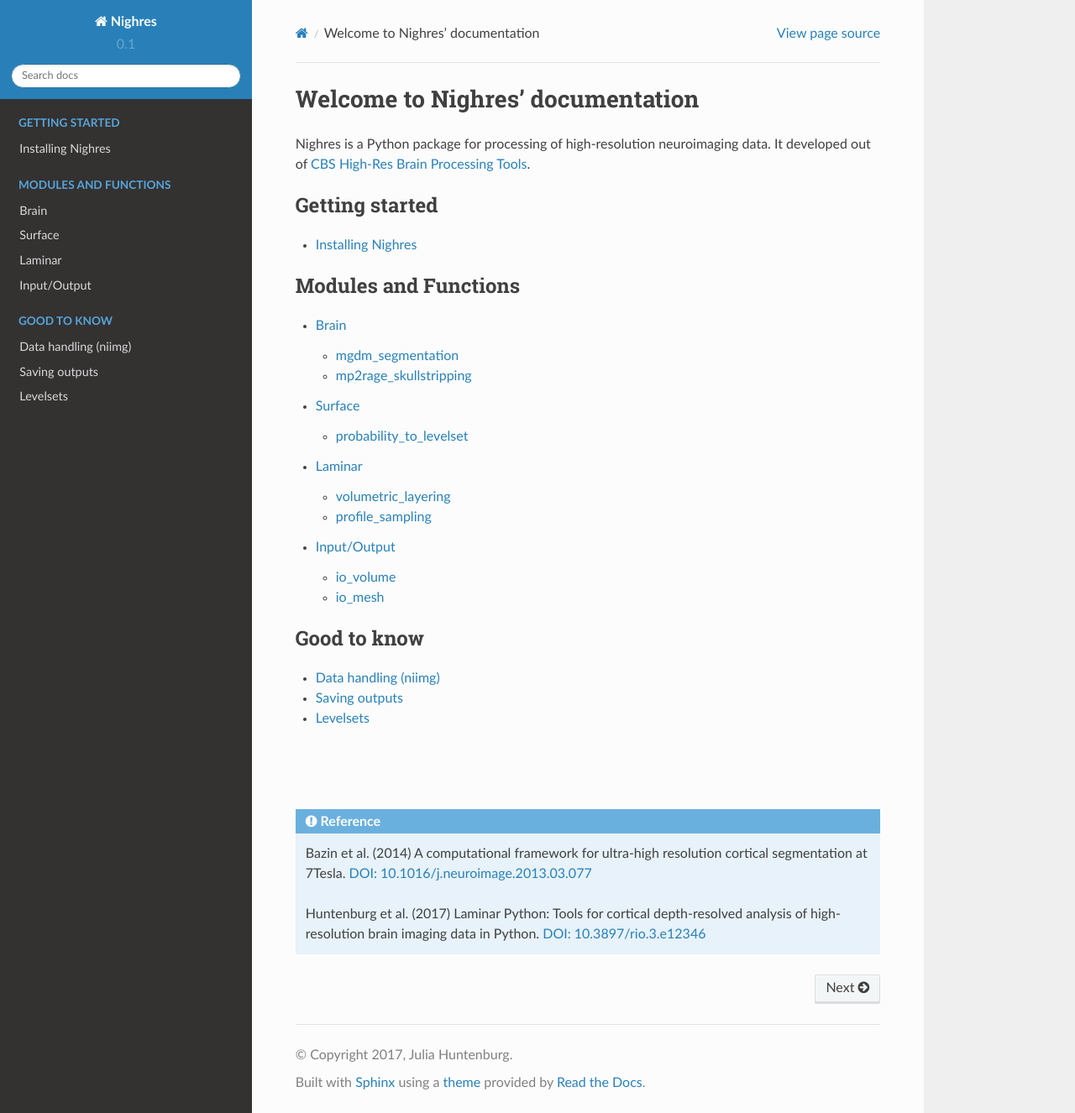
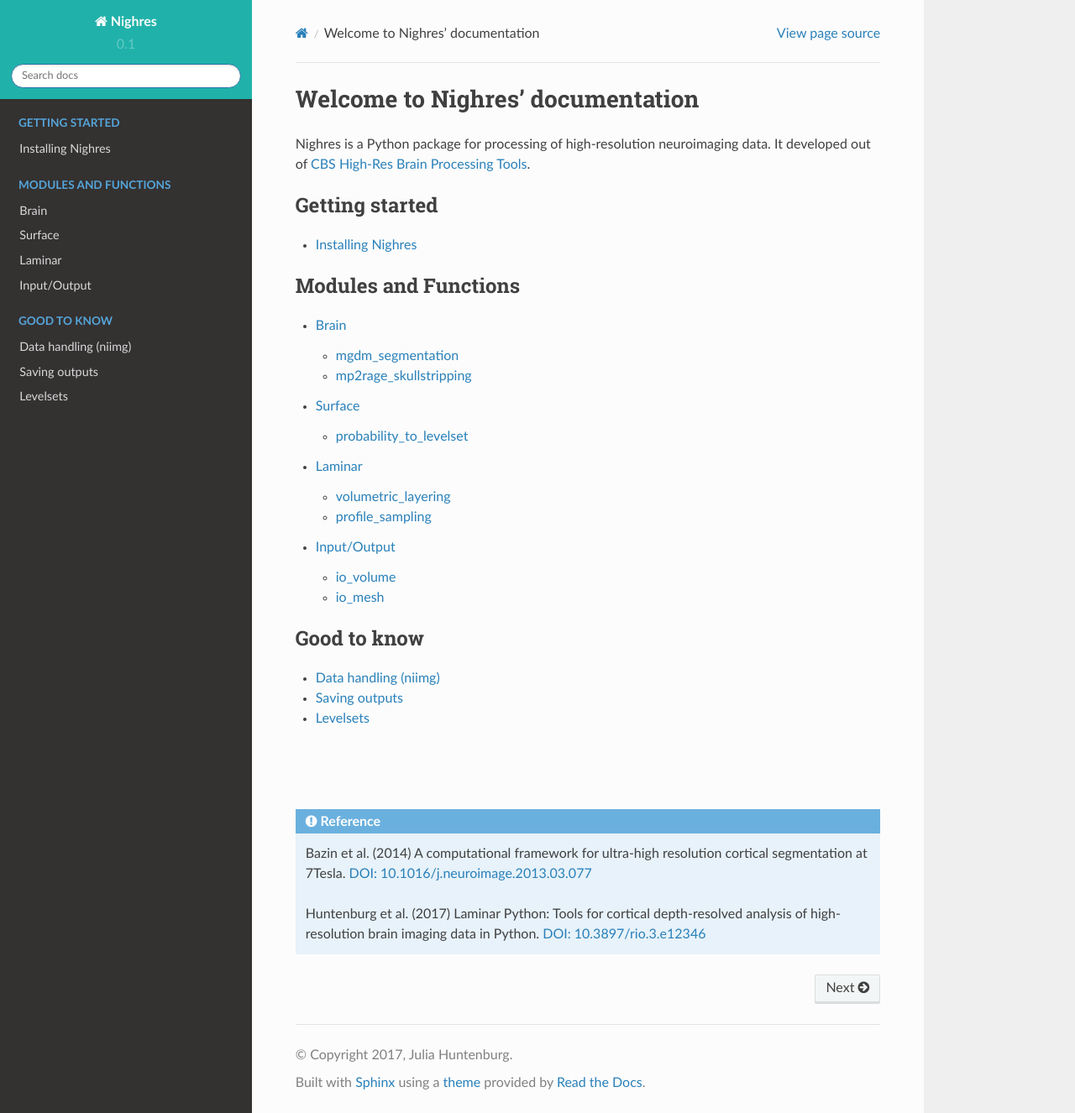
Before and after one commit to nighres/nighres, a Sphinx documentation site: the page built from doc/index.rst, in a window 1280 px wide and 1326 px high. Shown: the whole window at 84% size. Built offline with Sphinx 7.4.7 and the Read the Docs theme 2.0.0, drawn with Linux system fonts in a browser that asks for light colours; pages that are not in the unit, such as notebooks, are missing from menus.

Commit message:
changing sidebar top colour docs

```diff
--- /dev/null
+++ b/doc/_static/adapt_sphinx_rtd.css
@@ -0,0 +1,6 @@
+.wy-nav-top {
+    background-color: #20B2AA !important;
+}
+.wy-side-nav-search {
+    background-color: #20B2AA !important;
+}
--- a/doc/conf.py
+++ b/doc/conf.py
@@ -116,6 +116,11 @@ todo_include_todos = True
 html_theme = 'sphinx_rtd_theme'
 # readthedocs theme, has to be installed:  pip install sphinx_rtd_theme
 
+
+# add options to default css
+def setup(app):
+    app.add_stylesheet('adapt_sphinx_rtd.css')
+
 # Theme options are theme-specific and customize the look and feel of a theme
 # further.  For a list of options available for each theme, see the
 # documentation.
```
